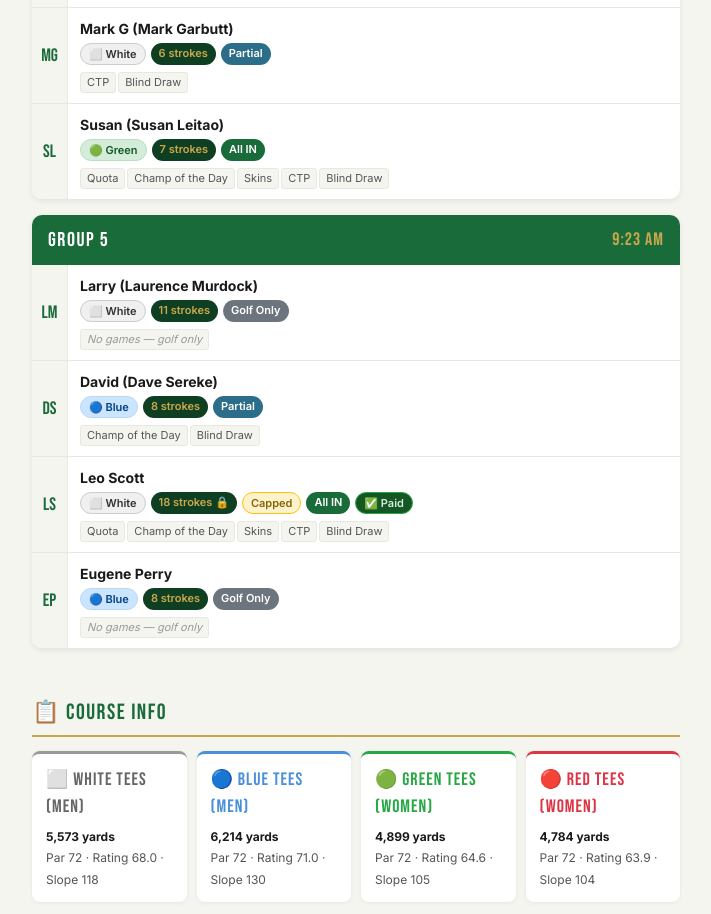
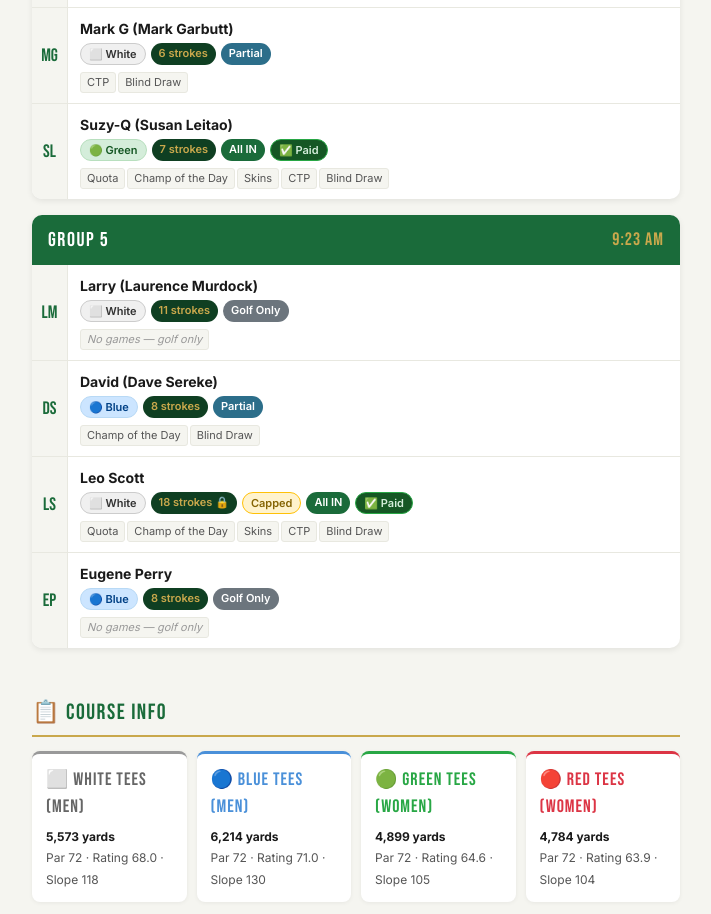
Before and after one commit to rayelmore/Heritage_Isles_Outing, a plain HTML site: page index.html in a window 1280 px wide. Shown: the part 2519-3433 px from the top of the page, without its empty margins (284-995 px from the left). Drawn offline with Linux system fonts and the light colour scheme.

Commit message:
Add files via upload

```diff
--- a/index.html
+++ b/index.html
@@ -591,11 +591,12 @@
     <div class="player-row">
       <div class="player-initial">SL</div>
       <div class="player-info">
-        <div class="player-name">Susan (Susan Leitao)</div>
+        <div class="player-name">Suzy-Q (Susan Leitao)</div>
         <div class="player-meta">
           <span class="badge badge-tee-green">🟢 Green</span>
           <span class="badge badge-strokes">7 strokes</span>
           <span class="badge badge-allin">All IN</span>
+          <span class="badge badge-paid">✅ Paid</span>
         </div>
         <div class="player-games"><span>Quota</span><span>Champ of the Day</span><span>Skins</span><span>CTP</span><span>Blind Draw</span></div>
       </div>
```
